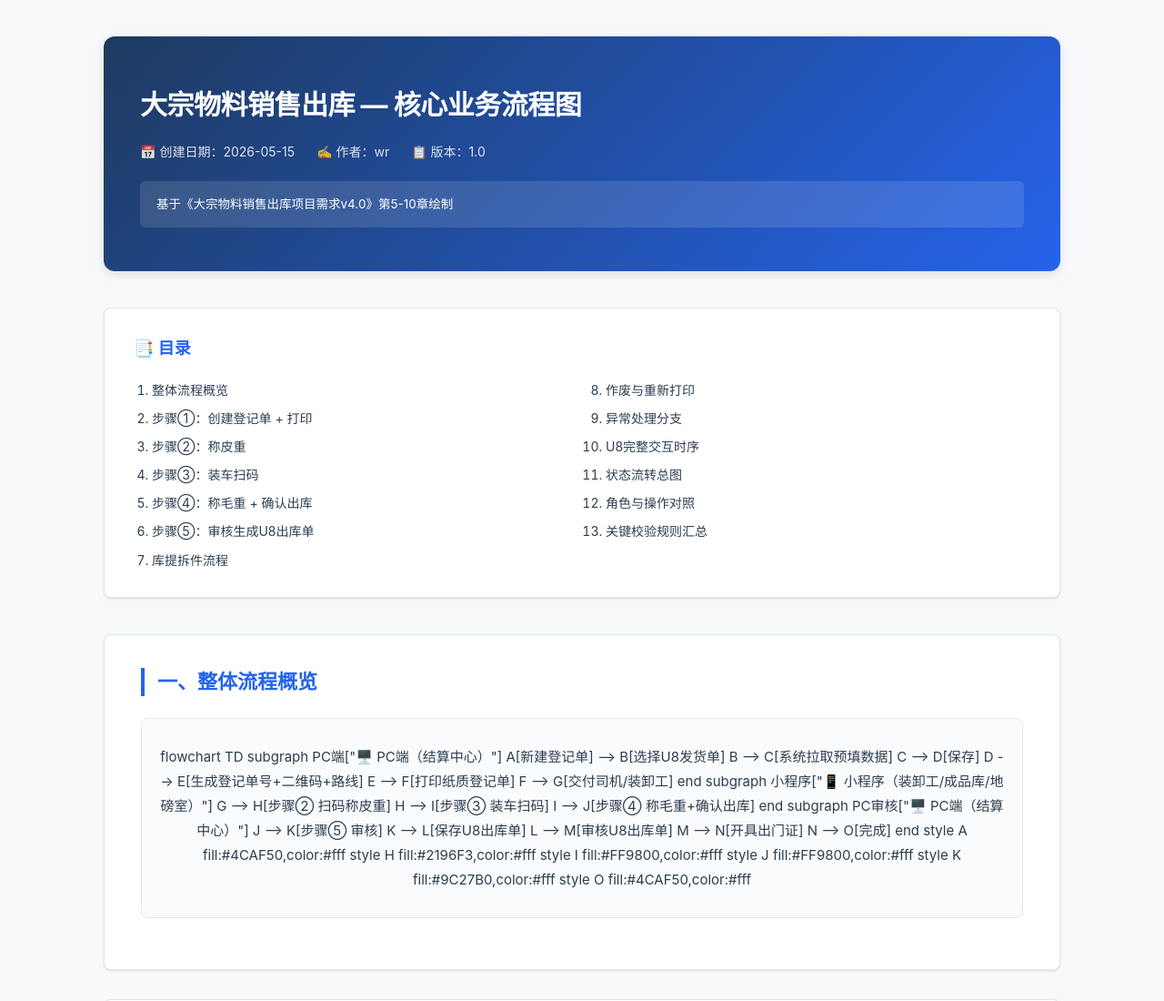
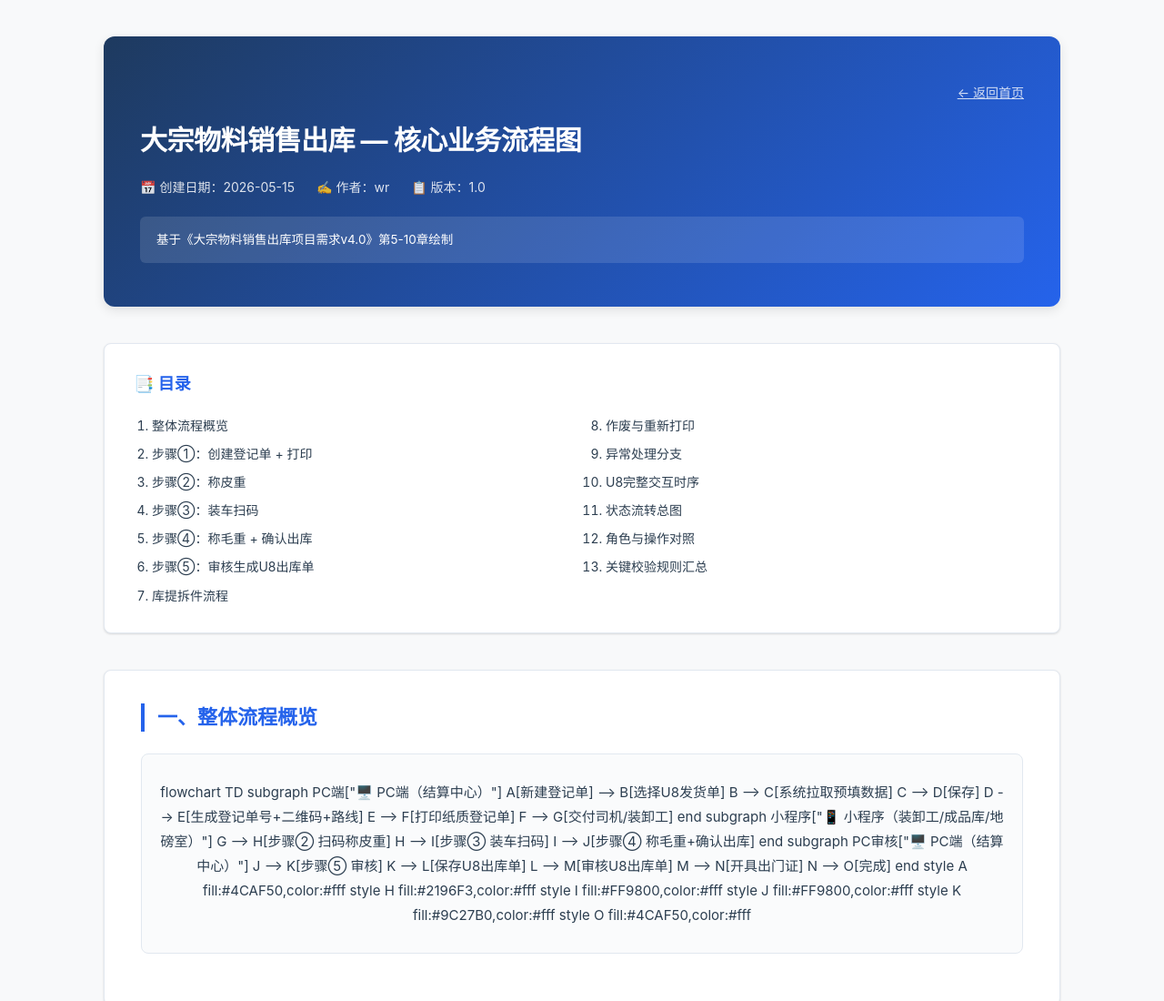
Before and after one commit to USTBrui/jbc-mes-HTML, a plain HTML site: page 核心业务流程图.html in a window 1280 px wide. Shown: the top 1100 px of the page at 91% size. Drawn offline with Linux system fonts and the light colour scheme; a script that the page names is missing.

Commit message:
添加返回首页链接

```diff
--- a/核心业务流程图.html
+++ b/核心业务流程图.html
@@ -301,6 +301,9 @@
     <div class="container">
 
         <div class="hero">
+            <div style="text-align: right; margin-bottom: 12px;">
+                <a href="index.html" style="color: rgba(255,255,255,0.8); text-decoration: underline; font-size: 14px;">← 返回首页</a>
+            </div>
             <h1>大宗物料销售出库 — 核心业务流程图</h1>
             <div class="meta">
                 <span>📅 创建日期：2026-05-15</span>
```
Also changed, not shown: 大宗物料销售出库项目需求v4.0.html (+3 -0 lines).
